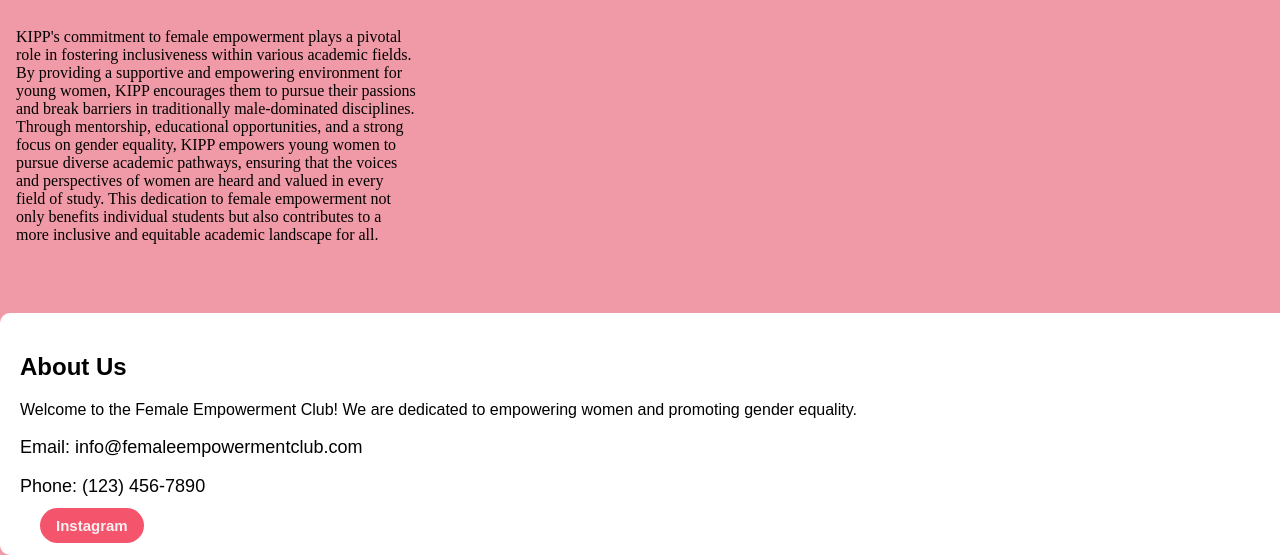
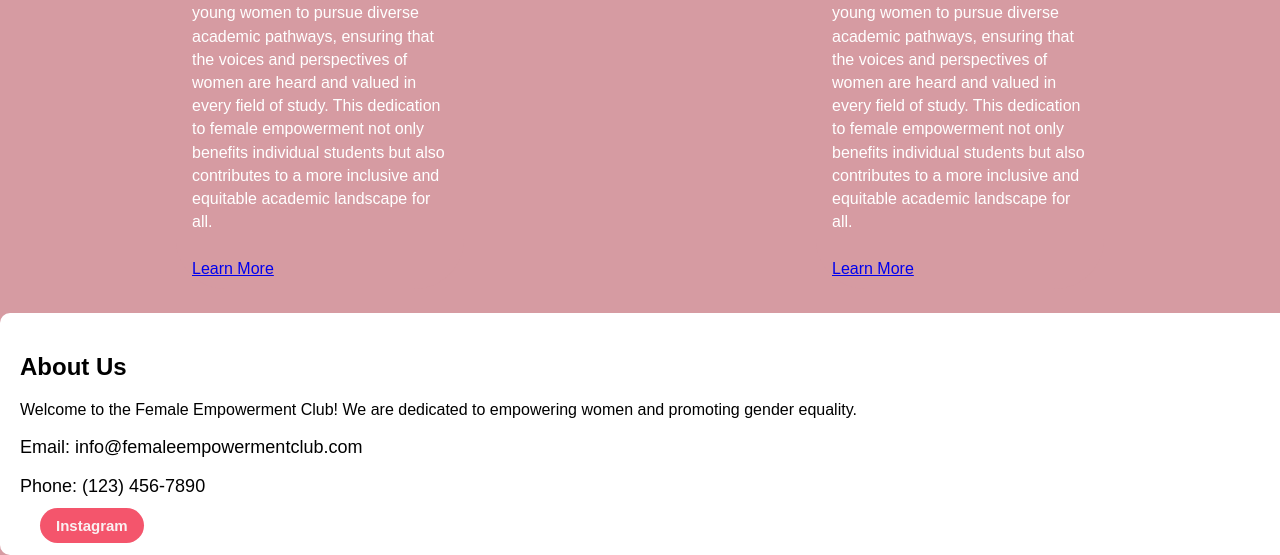
Before and after one commit to javibavi/Female-Empowerment-Website-KAC, a Flask app: page / in a window 1280 px wide. Shown: the part 825-1380 px from the top of the page. Run offline with Flask 3, Linux system fonts and the light colour scheme; parts of the project's set-up code (start-up, migrations or seed data) failed here and were passed over.

Commit message:
added new transitions

```diff
--- a/flaskr/templates/index.html
+++ b/flaskr/templates/index.html
@@ -1,14 +1,15 @@
 <!DOCTYPE html>
 <html lang="en">
 <head>
+
     <meta charset="UTF-8">
     <meta name="viewport" content="width=device-width, initial-scale=1.0">
     <title>Female Empowerment Club</title>
-    <!-- Include the Pacifico font from Google Fonts -->
+    <!-- Google Fonts -->
     <link rel="stylesheet" href="https://fonts.googleapis.com/css2?family=Pacifico&display=swap">
     <style>
         body {
-            background-color: #f19aa7; /* Updated background color */
+            background-color: #d69ba2;
             margin: 0;
             padding: 0;
             font-family: Arial, sans-serif;
@@ -19,7 +20,7 @@
             position: relative;
             min-height: 160vh;
             overflow-y: auto;
-            padding-bottom: 100px; /* Adjust as needed */
+            padding-bottom: 100px;
         }
 
 
@@ -111,69 +112,113 @@
         }
 
 
-        /* Hover effect for the buttons */
-        .custom-button:hover {
-            background-color: #ff6b81;
-            box-shadow: 0 4px 6px rgba(0, 0, 0, 0.1);
+        /* CSS for the parent container and the image-container */
+        .image-parent-container {
+            display: flex;
+            justify-content: space-between;
         }
 
 
-        .custom-image {
 
-            width: 400px; /* Adjust the width as needed */
-            height: 300px; /* Adjust the height as needed */
+        .image-container {
+            display: flex;
+            flex-direction: column;
+            align-items: center;
+            margin-bottom: 20px;
+        }
+
+
+        .image {
+            margin-top: 100px;
+            width: 40%;
+            height: 80%;
+            opacity: 0;
+            animation: fadeInImage 1s ease-in-out forwards;
+            border-radius: 100px;
+        }
+
+
+        .image1 {
+            margin-top: 100px;
+            width: 40%;
+            height: 80%;
+            opacity: 0;
+            animation: fadeInImage 2s ease-in-out forwards;
+            border-radius: 100px;
+        }
+
+
+        .text {
+            margin-top: 40px;
+            background-color: #d69ba2;
+            color: #fff;
+            width: 40%;
+            padding: 10px;
+            opacity: 0;
+            animation: slideInText 1s ease-in-out forwards;
             border: none;
             padding: 9px 16px;
             border-radius: 50px;
             cursor: pointer;
             transition: box-shadow 0.15s;
-            vertical-align: bottom;
+            line-height: 1.45;
         }
 
 
-
-        .custom-image2 {
-            width: 400px; /* Adjust the width as needed */
-            height: 300px; /* Adjust the height as needed */
+        .text1 {
+            margin-top: 40px;
+            background-color: #d69ba2;
+            color: #fff;
+            width: 40%;
+            padding: 10px;
+            opacity: 0;
+            animation: slideInText 2s ease-in-out forwards;
             border: none;
             padding: 9px 16px;
             border-radius: 50px;
             cursor: pointer;
             transition: box-shadow 0.15s;
-
-            margin-left: 250px;
+            line-height: 1.45;
         }
 
 
-        .custom-image3 {
-            width: 400px; /* Adjust the width as needed */
-            height: 300px; /* Adjust the height as needed */
-            border: none;
-            padding: 9px 16px;
-            border-radius: 50px;
-            cursor: pointer;
-            transition: box-shadow 0.15s;
-            margin-left: 250px;
+        /* Keyframes */
+        @keyframes fadeInImage {
+            from {
+                opacity: 0;
+            }
+            to {
+                opacity: 1;
+            }
         }
 
 
-
+        @keyframes slideInText {
+            from {
+                opacity: 0;
+                transform: translateY(100%);
+            }
+            to {
+                opacity: 1;
+                transform: translateY(0);
+            }
+        }
     </style>
 </head>
 <body>
-
-
-
     <div class="container">
         <!-- Your title -->
         <h1 class="title">Female Empowerment Club</h1>
 
-        <!-- Create a list of buttons -->
+
         <ul class="button-list">
             <li>
-                <a href="resources" class="custom-button">Resources</a>
+                <a href="/resources" class="custom-button">Resources</a>
             </li>
         </ul>
+
+
+
 
         <!-- Information section -->
         <div class="info-section">
@@ -188,38 +233,36 @@
             </div>
 
 
-
-
             <!-- Social Media Links -->
             <div class="social-media">
                 <a href="https://www.instagram.com/kac_girl.empowerment/" class="custom-button">Instagram</a>
-                <!-- Add more social media links as needed -->
+
             </div>
         </div>
 
-
-        <!-- Image in the top-left corner -->
-        <img src="https://kipptexas.org/wp-content/uploads/2019/09/KIPP-Austin-Collegiate.png" alt="Logo" class="corner-image">
+        <!-- Parent Container for Image and Text Pairs -->
+        <div class="image-parent-container">
+            <div class="image-container">
+                <img src="https://images.squarespace-cdn.com/content/v1/606bc9d758ec05211bf4d60b/1638377795210-UULUM7WO7I5NXINU7VIO/STG+KIPP+LG-.jpg" alt="Image Description" class="image">
+                <div class="text">
+                    KIPP's commitment to female empowerment plays a pivotal role in fostering inclusiveness within various academic fields. By providing a supportive and empowering environment for young women, KIPP encourages them to pursue their passions and break barriers in traditionally male-dominated disciplines. Through mentorship, educational opportunities, and a strong focus on gender equality, KIPP empowers young women to pursue diverse academic pathways, ensuring that the voices and perspectives of women are heard and valued in every field of study. This dedication to female empowerment not only benefits individual students but also contributes to a more inclusive and equitable academic landscape for all.
+                    <br><br>
+                    <a href="https://kipptexas.org/">Learn More</a>
+                </div>
 
 
-
-        <img src="https://images.squarespace-cdn.com/content/v1/606bc9d758ec05211bf4d60b/1638377795210-UULUM7WO7I5NXINU7VIO/STG+KIPP+LG-.jpg" alt="Logo" class="custom-image">
+            </div>
 
 
-        <img src="https://back.3blmedia.com/sites/default/files/inline-images/AMD_KIPP_Lab_DSC6503.jpg" alt="Logo" class="custom-image2">
-
-
-        <img src="https://kipptexas.org/wp-content/uploads/2022/05/Steminists.jpg" alt="Logo" class="custom-image3">
-        <div class="custom-image">
-
-<p style="font-family: 'Playfair Display', serif;">
-    KIPP's commitment to female empowerment plays a pivotal role in fostering inclusiveness within various academic fields. By providing a supportive and empowering environment for young women,
-            KIPP encourages them to pursue their passions and break barriers in traditionally male-dominated disciplines. Through mentorship, educational opportunities, and a strong focus on gender equality,
-             KIPP empowers young women to pursue diverse academic pathways, ensuring that the voices and perspectives of women are heard and valued in every field of study.
-             This dedication to female empowerment not only benefits individual students but also contributes to a more inclusive and equitable academic landscape for all.</p>
-
-
-
+            <div class="image-container">
+                <img src="https://images.squarespace-cdn.com/content/v1/606bc9d758ec05211bf4d60b/1638377795210-UULUM7WO7I5NXINU7VIO/STG+KIPP+LG-.jpg" alt="Image Description" class="image1">
+                <div class="text1">
+                    KIPP's commitment to female empowerment plays a pivotal role in fostering inclusiveness within various academic fields. By providing a supportive and empowering environment for young women, KIPP encourages them to pursue their passions and break barriers in traditionally male-dominated disciplines. Through mentorship, educational opportunities, and a strong focus on gender equality, KIPP empowers young women to pursue diverse academic pathways, ensuring that the voices and perspectives of women are heard and valued in every field of study. This dedication to female empowerment not only benefits individual students but also contributes to a more inclusive and equitable academic landscape for all.
+                    <br><br>
+                    <a href="https://kipptexas.org/">Learn More</a>
+                </div>
+            </div>
+        </div>
     </div>
 </body>
 </html>
```
